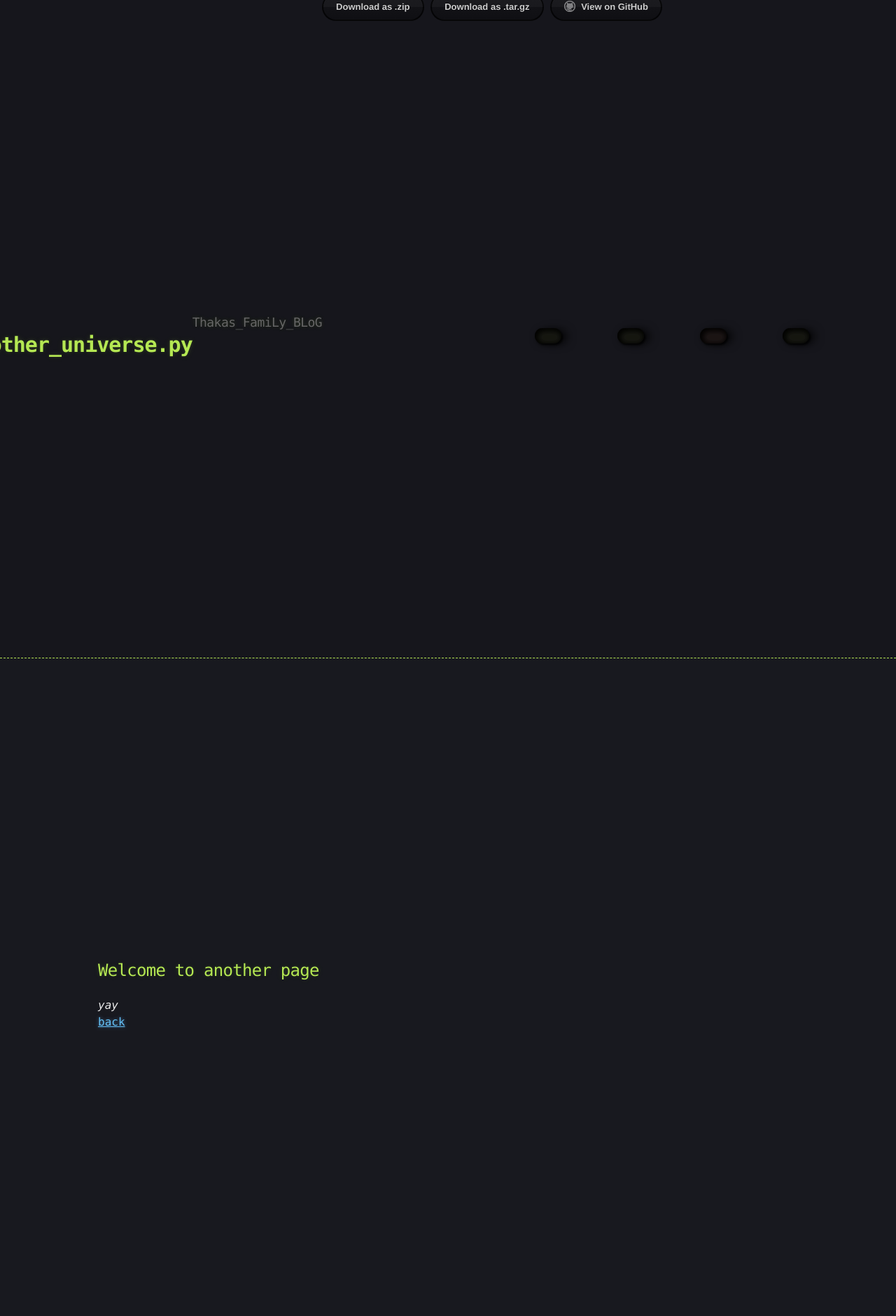
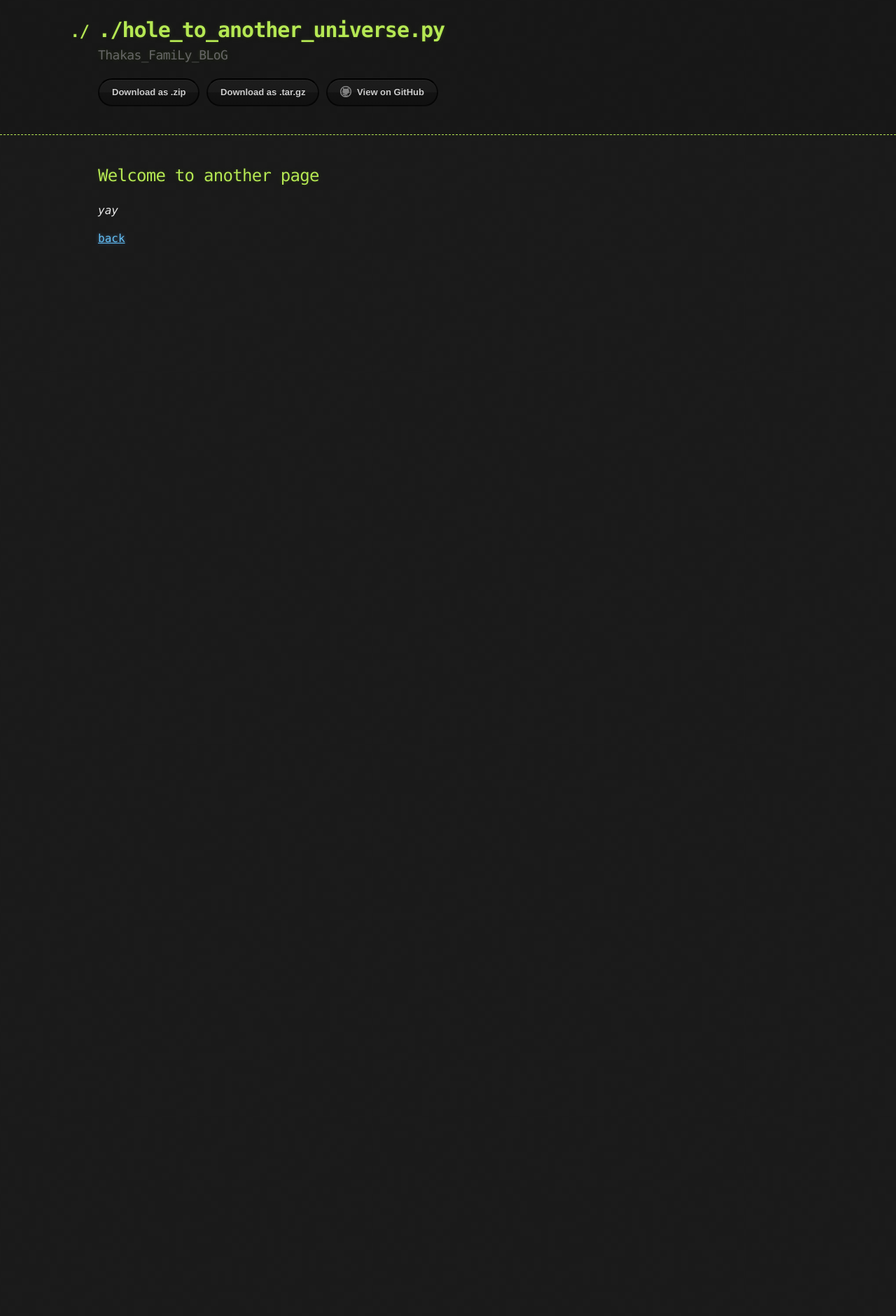
Before and after one commit to ThakaRashard/ARCHIVEholetoanotheruniverse, a Jekyll site: the page built from another-page.md, in a window 1280 px wide. Shown: the whole page at 70% size. Built offline with Jekyll 4.4.1, drawn with Linux system fonts in a browser that asks for light colours; our own code applies the rules of GitHub Pages for plain Markdown files; after the commit the page ends 900 px from its top, so only the background shows below that.

Commit message:
Update default.html

```diff
--- a/_layouts/default.html
+++ b/_layouts/default.html
@@ -21,53 +21,7 @@
 
 {% seo %}
     <style>
-  * {
-  margin: 0;
-  padding: 0;
-}
-body {
-  height: 100vh;
-  width: 100vw;
-  background: #18191f;
-}
-.container {
-  display: flex;
-  justify-content: center;
-  align-items: center;
-  height: 100vh;
-  width: 100vw;
-}
-#apple,
-#twitter,
-#github,
-#facebook {
-  font-size: 8em;
-  background-color: #18191f;
-  color: #fff;
-  box-shadow: 2px 2px 2px #00000080, 10px 1px 12px #00000080,
-    2px 2px 10px #00000080, 2px 2px 3px #00000080, inset 2px 2px 10px #00000080,
-    inset 2px 2px 10px #00000080, inset 2px 2px 10px #00000080,
-    inset 2px 2px 10px #00000080;
-  border-radius: 29px;
-  padding: 11px 19px;
-  margin: 0 40px;
-  animation: animate 3s linear infinite;
-  text-shadow: 0 0 50px #0072ff, 0 0 100px #0072ff, 0 0 150px #0072ff,
-    0 0 200px #0072ff;
-}
 
-#github {
-  animation-delay: 0.6s;
-}
-
-@keyframes animate {
-  from {
-    filter: hue-rotate(0deg);
-  }
-  to {
-    filter: hue-rotate(360deg);
-  }
-}
     </style>
   </head>
 
@@ -86,11 +40,7 @@ body {
             <a href="{{ site.github.tar_url }}" class="btn">Download as .tar.gz</a>
           {% endif %}
           <a href="{{ site.github.repository_url }}" class="btn btn-github"><span class="icon"></span>View on GitHub</a>
-           <div class="container">
-    <i class="fa fa-apple" id="apple"></i>
-    <i class="fa fa-twitter" id="twitter"></i>
-    <i class="fa fa-github-square github" id="github"></i>
-    <i class="fa fa-facebook-square" id="facebook"></i>
+
   </div>
         </section>
 
```
